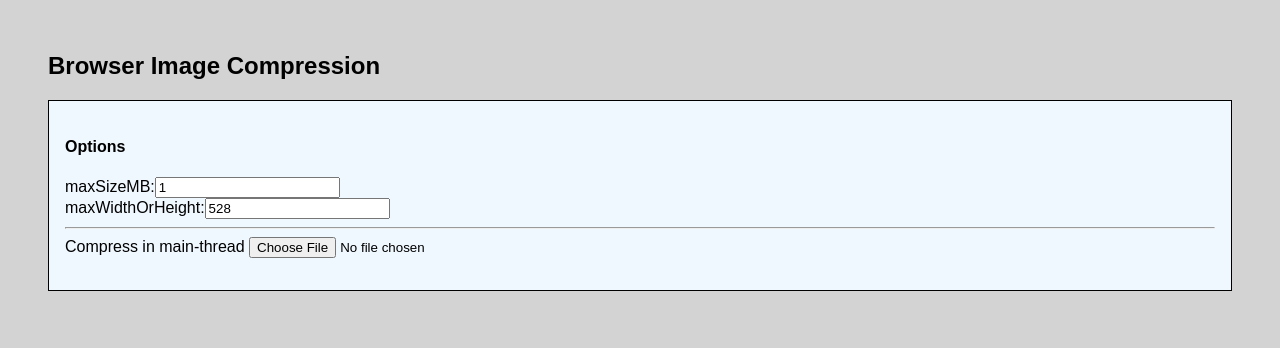
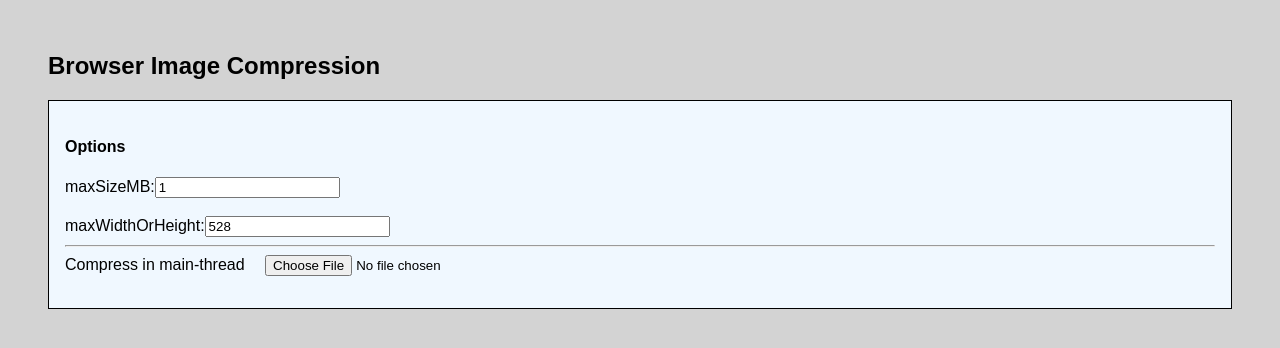
Before and after one commit to corregidor10/DAW001-Image-Compressor, a React (Vite) app: page / in a window 1280 px wide. Shown: the top 348 px of the page. Built offline with nearby package versions, Linux system fonts and the light colour scheme.

Commit message:
Add styling and spacing to form elements

```diff
--- a/src/App.css
+++ b/src/App.css
@@ -12,6 +12,11 @@
     padding: 16px;
     border: 1px solid black;
     background-color: aliceblue;
+
+    label > span,
+    p > span {
+        margin-right: 16px;
+    }
 }
 
 table {
--- a/src/App.tsx
+++ b/src/App.tsx
@@ -109,13 +109,15 @@ const App = () => {
                         <input type="number" name="maxSizeMB" value={compressOptions.maxSizeMB} onChange={onCompressOptionsChange} />
                     </label>
                     <br />
+                    <br />
                     <label htmlFor="maxWidthOrHeight">
                         maxWidthOrHeight:
                         <input type="number" name="maxWidthOrHeight" value={compressOptions.maxWidthOrHeight} onChange={onCompressOptionsChange} />
                     </label>
+                    <br />
                     <hr />
                     <label htmlFor="main-thread">
-                        Compress in main-thread {state.progress && <span>{state.progress} %</span>}
+                        <span>Compress in main-thread {state.progress && <span>{state.progress} %</span>}</span>
                         <input id="main-thread" type="file" accept="image/*" onChange={compressImage} />
                     </label>
                     <p>
```
